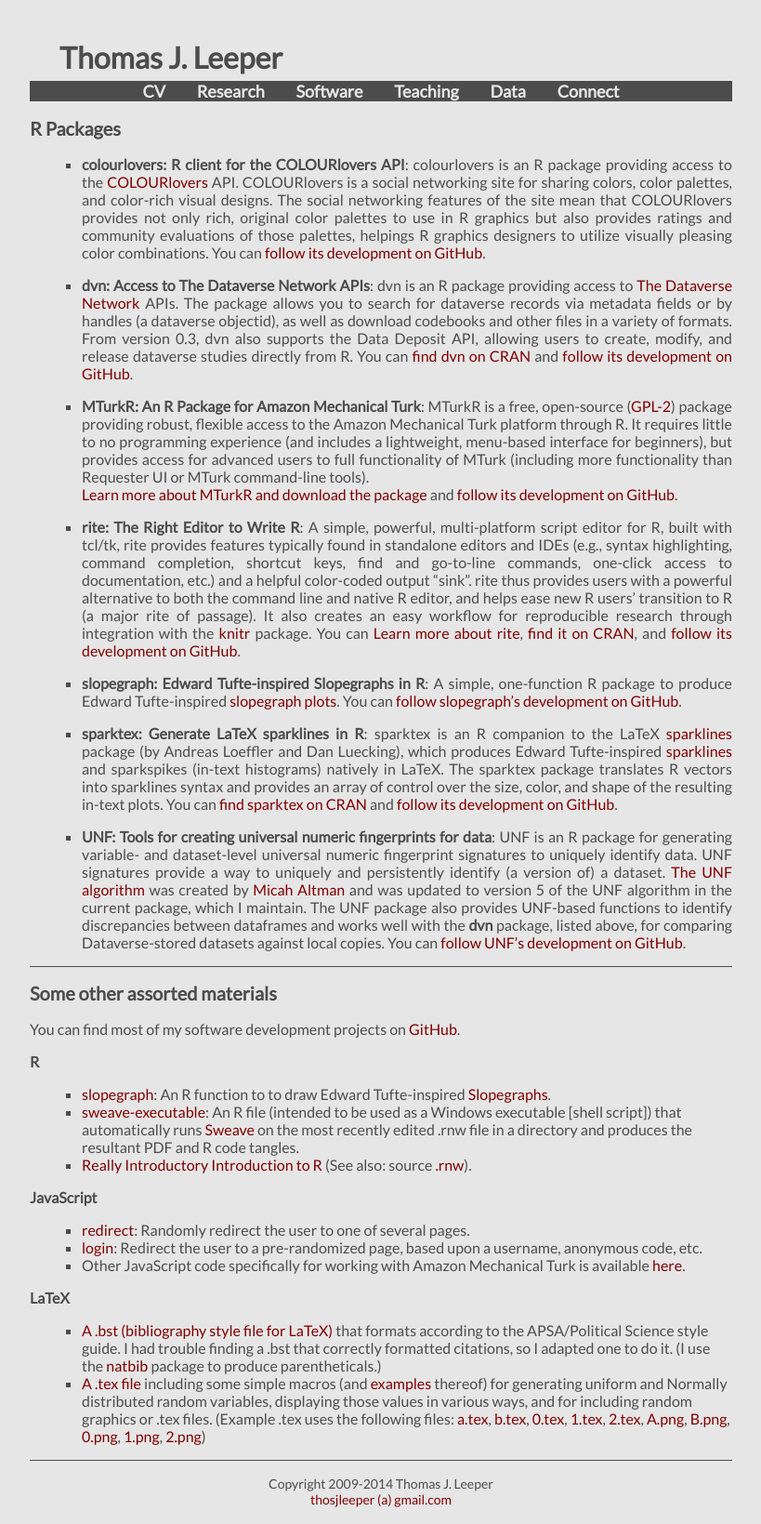
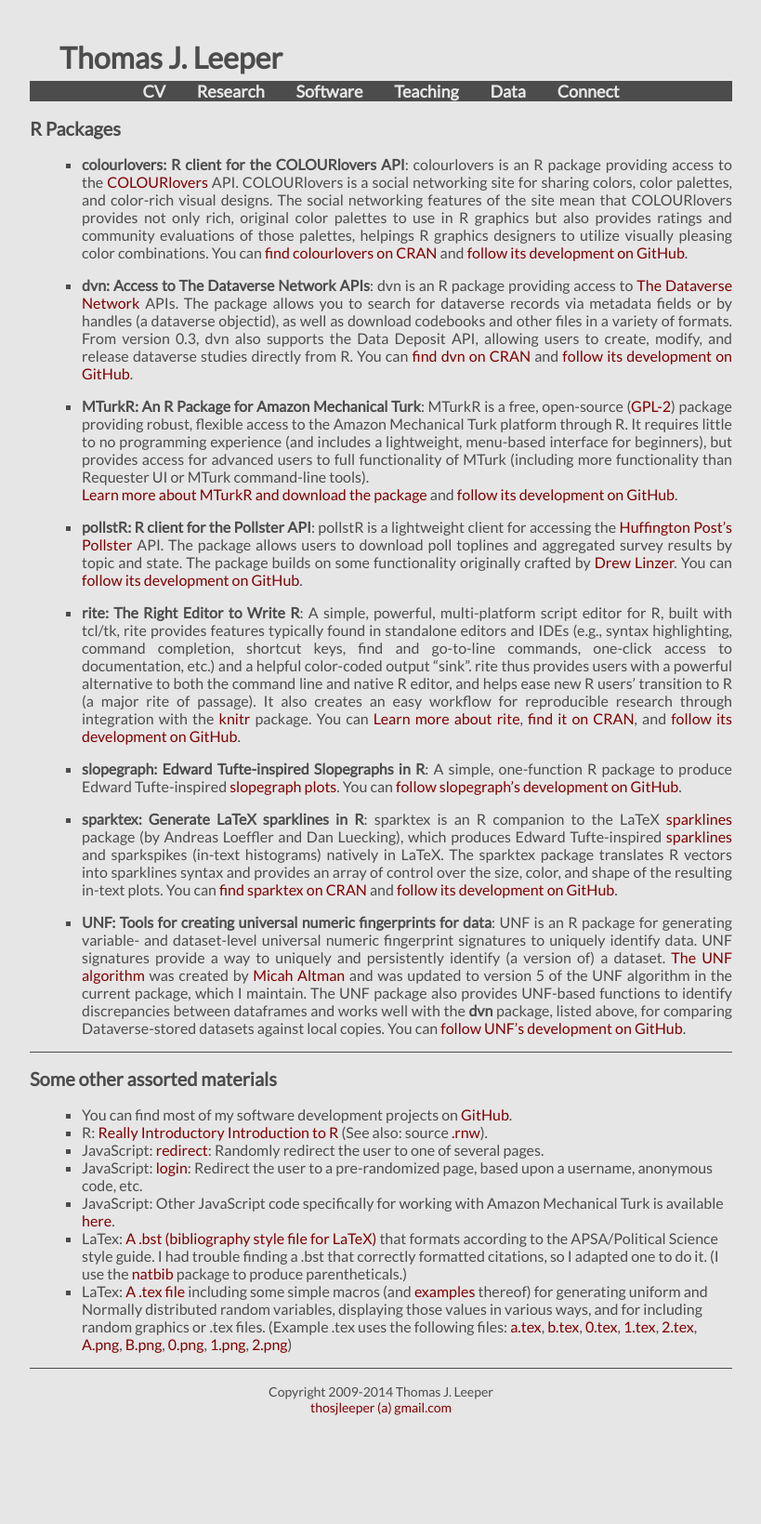
Before and after one commit to leeper/leeper.github.io, a Jekyll site: the page built from software.md, in a window 1280 px wide. Shown: the whole page at 93% size, without its empty margins (230-1049 px from the left). Built offline with Jekyll 4.4.1, drawn with Linux system fonts in a browser that asks for light colours; after the commit the page ends 1540 px from its top, so only the background shows below that.

Commit message:
add software updates

```diff
--- a/software.md
+++ b/software.md
@@ -5,11 +5,13 @@
 
 ## R Packages ##
 
-* **colourlovers: R client for the COLOURlovers API**: colourlovers is an R package providing access to the [COLOURlovers](http://www.colourlovers.com/) API. COLOURlovers is a social networking site for sharing colors, color palettes, and color-rich visual designs. The social networking features of the site mean that COLOURlovers provides not only rich, original color palettes to use in R graphics but also provides ratings and community evaluations of those palettes, helpings R graphics designers to utilize visually pleasing color combinations. You can <!--[find colourlovers on CRAN](http://cran.r-project.org/web/packages/colourlovers/index.html) and--> [follow its development on GitHub](https://github.com/leeper/colourlovers).
+* **colourlovers: R client for the COLOURlovers API**: colourlovers is an R package providing access to the [COLOURlovers](http://www.colourlovers.com/) API. COLOURlovers is a social networking site for sharing colors, color palettes, and color-rich visual designs. The social networking features of the site mean that COLOURlovers provides not only rich, original color palettes to use in R graphics but also provides ratings and community evaluations of those palettes, helpings R graphics designers to utilize visually pleasing color combinations. You can [find colourlovers on CRAN](http://cran.r-project.org/web/packages/colourlovers/index.html) and [follow its development on GitHub](https://github.com/leeper/colourlovers).
 
 * **dvn: Access to The Dataverse Network APIs**: dvn is an R package providing access to [The Dataverse Network](http://thedata.org) APIs. The package allows you to search for dataverse records via metadata fields or by handles (a dataverse objectid), as well as download codebooks and other files in a variety of formats. From version 0.3, dvn also supports the Data Deposit API, allowing users to create, modify, and release dataverse studies directly from R. You can [find dvn on CRAN](http://cran.r-project.org/web/packages/dvn/index.html) and [follow its development on GitHub](https://github.com/leeper/dvn).
 
 * **MTurkR: An R Package for Amazon Mechanical Turk**: MTurkR is a free, open-source ([GPL-2](http://www.gnu.org/licenses/gpl-2.0.html)) package providing robust, flexible access to the Amazon Mechanical Turk platform through R. It requires little to no programming experience (and includes a lightweight, menu-based interface for beginners), but provides access for advanced users to full functionality of MTurk (including more functionality than Requester UI or MTurk command-line tools).<br/>[Learn more about MTurkR and download the package](http://leeper.github.io/MTurkR) and [follow its development on GitHub](https://github.com/leeper/MTurkR).
+
+* **pollstR: R client for the Pollster API**: pollstR is a lightweight client for accessing the [Huffington Post's](http://www.huffingtonpost.com/) [Pollster](http://www.huffingtonpost.com/news/pollster/) API. The package allows users to download poll toplines and aggregated survey results by topic and state. The package builds on some functionality originally crafted by [Drew Linzer](http://votamatic.org/about-me/). You can [follow its development on GitHub](https://github.com/leeper/pollstR).
 
 * **rite: The Right Editor to Write R**: A simple, powerful, multi-platform script editor for R, built with tcl/tk, rite provides features typically found in standalone editors and IDEs (e.g., syntax highlighting, command completion, shortcut keys, find and go-to-line commands, one-click access to documentation, etc.) and a helpful color-coded output "sink". rite thus provides users with a powerful alternative to both the command line and native R editor, and helps ease new R users' transition to R (a major rite of passage). It also creates an easy workflow for reproducible research through integration with the [knitr](http://cran.r-project.org/web/packages/knitr/index.html) package. You can [Learn more about rite](http://leeper.github.io/rite), [find it on CRAN](http://cran.r-project.org/web/packages/rite/index.html), and [follow its development on GitHub](https://github.com/leeper/rite).
 
@@ -23,19 +25,11 @@
 ---
 ## Some other assorted materials ##
 
-You can find most of my software development projects on [GitHub](http://github.com/leeper).
-
-### R ###
-* [slopegraph](https://github.com/leeper/slopegraph): An R function to to draw Edward Tufte-inspired [Slopegraphs](http://www.edwardtufte.com/bboard/q-and-a-fetch-msg?msg_id=0003nk).
-* [sweave-executable](https://gist.github.com/leeper/7333995): An R file (intended to be used as a Windows executable [shell script]) that automatically runs [Sweave](http://www.statistik.lmu.de/~leisch/Sweave/) on the most recently edited .rnw file in a directory and produces the resultant PDF and R code tangles.
-* [Really Introductory Introduction to R](http://thomasleeper.com/Rcourse/Intro2R/Intro2R.pdf) (See also: source [.rnw](http://thomasleeper.com/Rcourse/Intro2R/Intro2R.rnw)).
-
-### JavaScript ###
-* [redirect](https://github.com/leeper/leeper.github.io/blob/master/code/javascript/redirect.html): Randomly redirect the user to one of several pages.
-* [login](https://github.com/leeper/leeper.github.io/blob/master/code/javascript/login.html): Redirect the user to a pre-randomized page, based upon a username, anonymous code, etc.
-* Other JavaScript code specifically for working with Amazon Mechanical Turk is available [here](MTurkR/index.html).
-
-### LaTeX ###
-* [A .bst (bibliography style file for LaTeX)](https://github.com/leeper/leeper.github.io/blob/master/code/tex/apsa-leeper.bst) that formats according to the APSA/Political Science style guide. I had trouble finding a .bst that correctly formatted citations, so I adapted one to do it. (I use the [natbib](http://www.ctan.org/tex-archive/macros/latex/contrib/natbib/) package to produce parentheticals.)
-* [A .tex file](https://github.com/leeper/leeper.github.io/blob/master/code/tex/random.tex) including some simple macros (and [examples](code/tex/random.pdf) thereof) for generating uniform and Normally distributed random variables, displaying those values in various ways, and for including random graphics or .tex files. (Example .tex uses the following files:
+* You can find most of my software development projects on [GitHub](http://github.com/leeper).
+* R: [Really Introductory Introduction to R](http://thomasleeper.com/Rcourse/Intro2R/Intro2R.pdf) (See also: source [.rnw](http://thomasleeper.com/Rcourse/Intro2R/Intro2R.rnw)).
+* JavaScript: [redirect](https://github.com/leeper/leeper.github.io/blob/master/code/javascript/redirect.html): Randomly redirect the user to one of several pages.
+* JavaScript: [login](https://github.com/leeper/leeper.github.io/blob/master/code/javascript/login.html): Redirect the user to a pre-randomized page, based upon a username, anonymous code, etc.
+* JavaScript: Other JavaScript code specifically for working with Amazon Mechanical Turk is available [here](MTurkR/index.html).
+* LaTex: [A .bst (bibliography style file for LaTeX)](https://github.com/leeper/leeper.github.io/blob/master/code/tex/apsa-leeper.bst) that formats according to the APSA/Political Science style guide. I had trouble finding a .bst that correctly formatted citations, so I adapted one to do it. (I use the [natbib](http://www.ctan.org/tex-archive/macros/latex/contrib/natbib/) package to produce parentheticals.)
+* LaTex:  [A .tex file](https://github.com/leeper/leeper.github.io/blob/master/code/tex/random.tex) including some simple macros (and [examples](code/tex/random.pdf) thereof) for generating uniform and Normally distributed random variables, displaying those values in various ways, and for including random graphics or .tex files. (Example .tex uses the following files:
 [a.tex](code/tex/a.tex), [b.tex](code/tex/b.tex), [0.tex](code/tex/0.tex), [1.tex](code/tex/1.tex), [2.tex](code/tex/2.tex), [A.png](code/tex/A.png), [B.png](code/tex/B.png), [0.png](code/tex/0.png), [1.png](code/tex/1.png), [2.png](code/tex/2.png))
```
Also changed, not shown: 2 other files.
